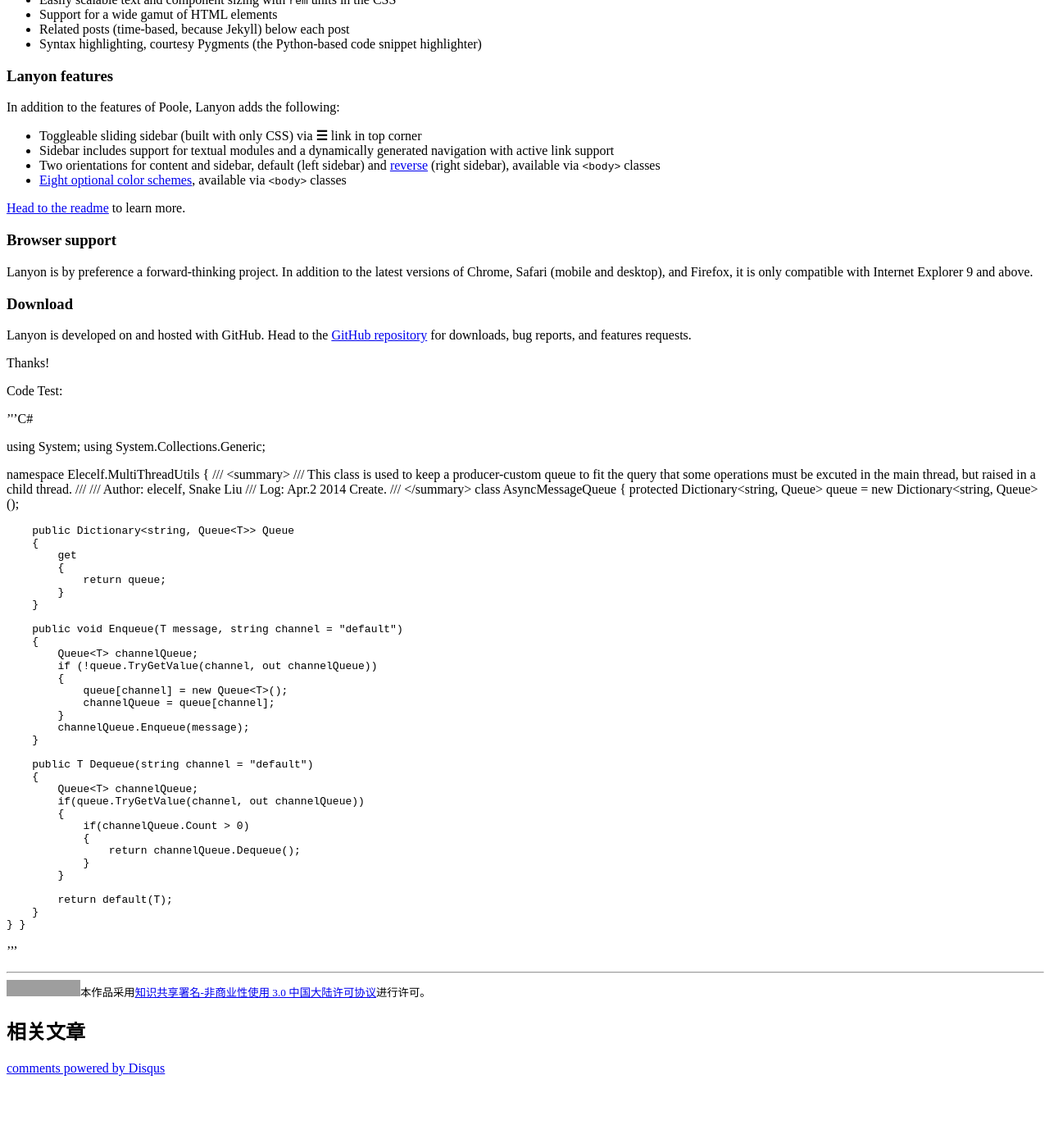
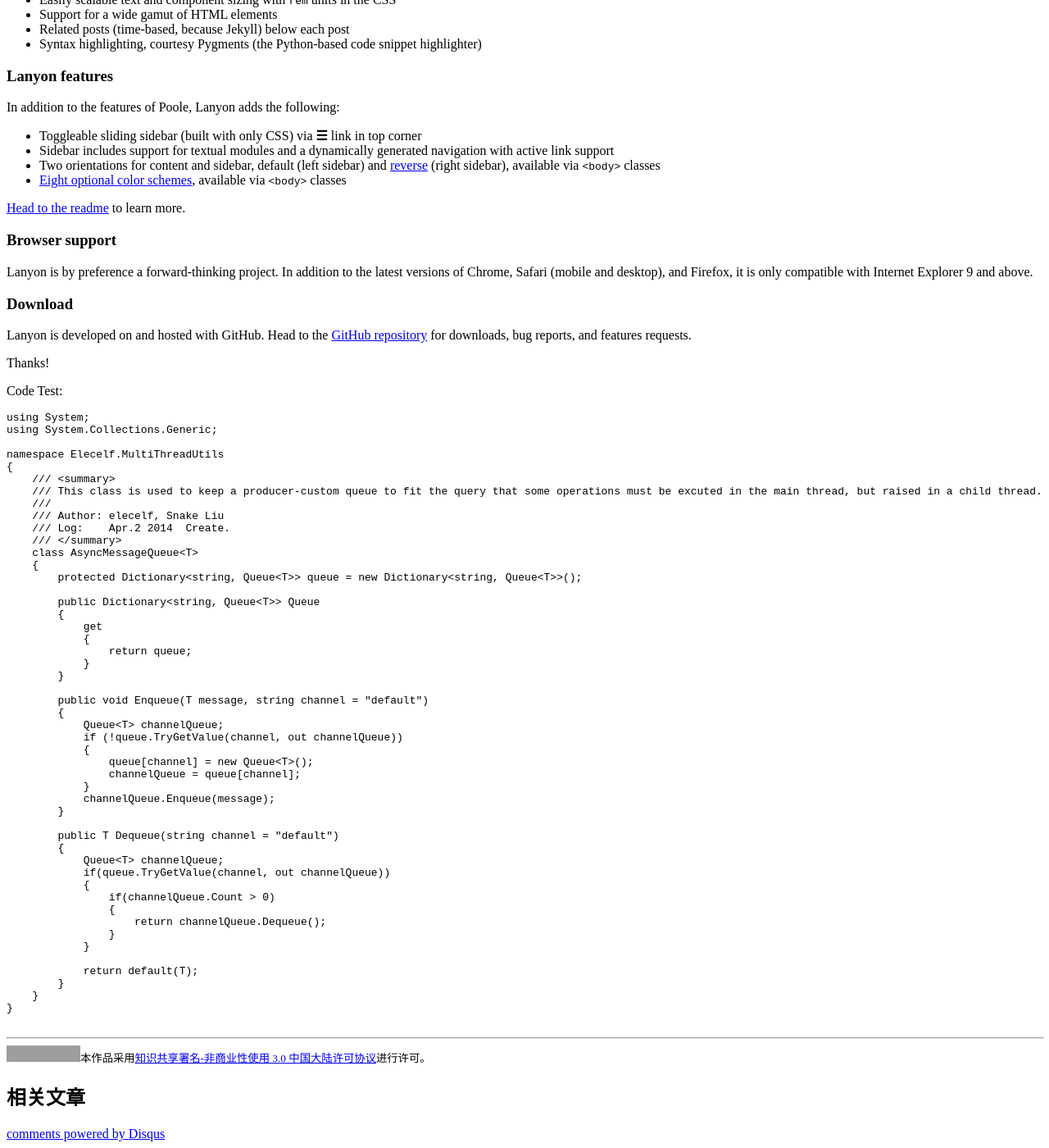
Before and after one commit to snakealpha/snakealpha.github.io, a Jekyll site: the page built from _posts/2014-06-04-jekyll-test-post.md, in a window 1280 px wide and 1400 px high, scrolled down 564 px. Shown: the whole window at 82% size. Built offline with Jekyll 4.4.1, drawn with Linux system fonts in a browser that asks for light colours; Markdown is read by kramdown in place of the engine named in the settings; comment, search, counter and statistics services are not loaded; before the commit the page ends 1884 px from its top, so only the background shows below that; grey boxes are pictures that could not be loaded.

Commit message:
code test

````diff
--- a/_posts/2014-06-04-jekyll-test-post.md
+++ b/_posts/2014-06-04-jekyll-test-post.md
@@ -50,10 +50,7 @@
 Code Test:
 
 
-
-'''C#
-
-
+```csharp
 using System;
 using System.Collections.Generic;
 
@@ -104,5 +101,4 @@
     }
 }
 
-
-'''
+```
````
